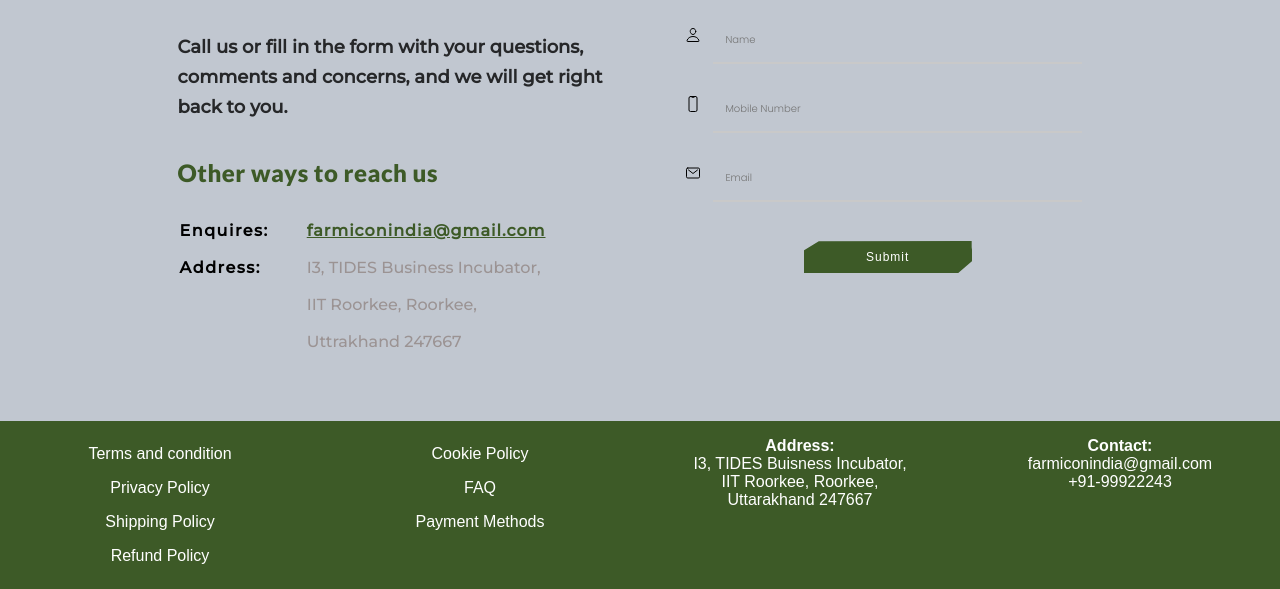
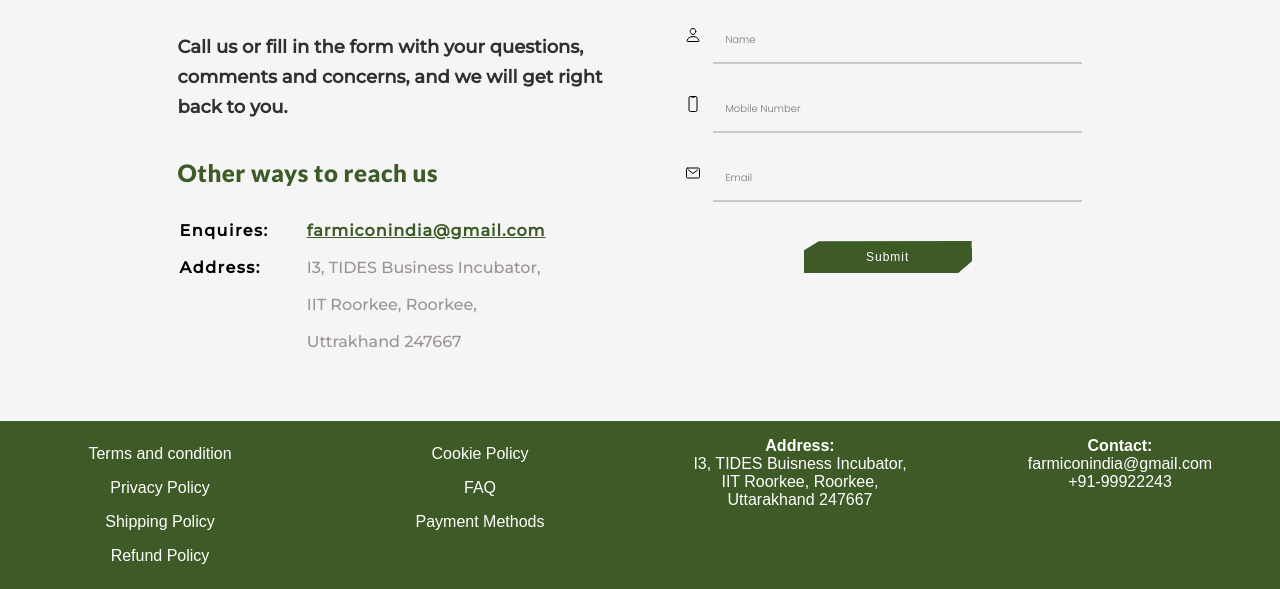
Before and after one commit to Rashi-singh4362/farmicon-india, a plain HTML site: page contact-us.html in a window 1280 px wide. Shown: the part 225-814 px from the top of the page. Drawn offline with nearby package versions, Linux system fonts and the light colour scheme.

Commit message:
Update contact-style.css

```diff
--- a/contact-style.css
+++ b/contact-style.css
@@ -3,7 +3,7 @@
 @import url("https://fonts.googleapis.com/css2?family=Poppins:wght@100;300&display=swap");
 
 body {
-  background-color: #c1c7d0;
+  background-color: #F5F5F5;
 }
 
 .navbar {
```
